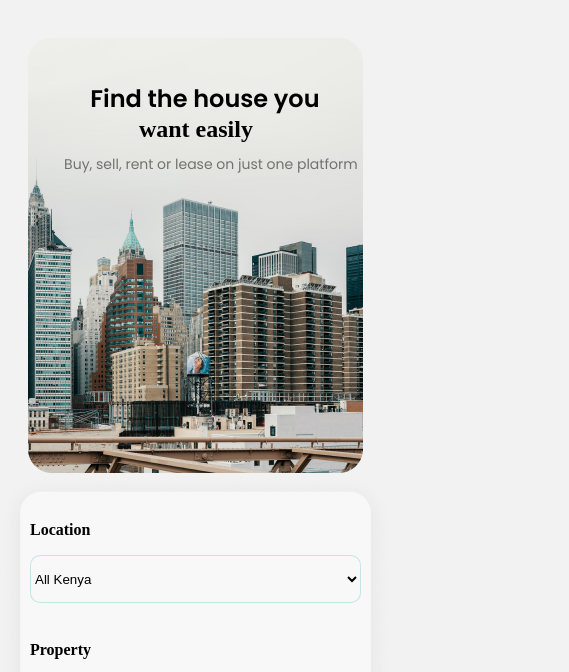
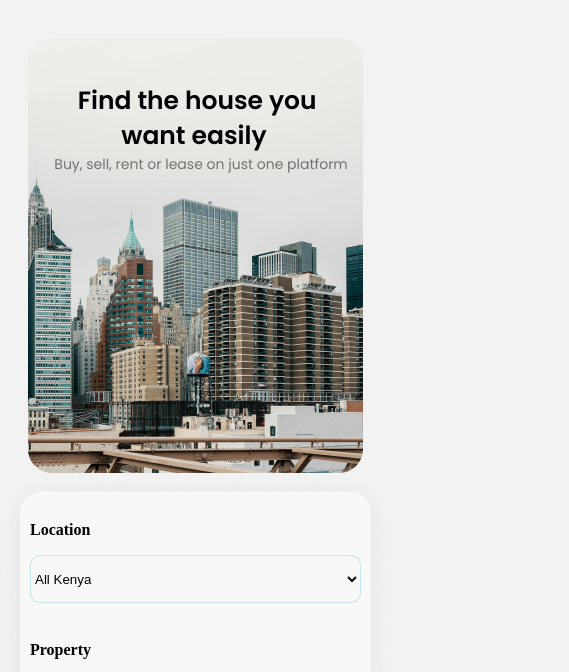
Before and after one commit to ekaterineb/Mid-term-Project, a plain HTML site: page index.html in a window 390 px wide. Shown: the part 101-773 px from the top of the page, 569 px wide, since content can reach past the window. Drawn offline with Linux system fonts and the light colour scheme.

Commit message:
css changes

```diff
--- a/style.css
+++ b/style.css
@@ -52,7 +52,6 @@ li a{
 
 .ad-heading{
     padding: 0px 26px;
-
 }
 .pictures{
     display: flex;
@@ -61,9 +60,6 @@ li a{
 
 .front-and-background{
     position: relative;
-    /* display: flex;
-    margin: auto; */
-    /* margin-right: 0px; */
 }
 
 .ad-background{
@@ -137,7 +133,6 @@ h4{
     left: 0px;
     bottom: -15px;
     gap: 30px;
-    /* border-top: 1px solid #CFEAD6; */
     font-family: Poppins;
     font-size: 14px;
     font-weight: 400;
@@ -145,10 +140,7 @@ h4{
 
 
 
-/* ZEDA PART */
 
-
-/* FILTER */
 
 
 
@@ -162,7 +154,6 @@ h4{
     position: relative;
     display: flex;
     height: 720px;
-    /* max-width: 1500px; */
 }
 .filter-background{
     max-width: 395px;
@@ -182,13 +173,7 @@ h4{
 }
 
 
-/* .checkbox2{
-    position: absolute;
-    bottom: 38px;
-    left: 32px;
-} */
 
-/* yvela satauri */
 
 .filter h3{
     font-size: 16px;
@@ -253,7 +238,7 @@ h4{
 }
 
 
-/* FOOTER */
+
 
 footer{
     background-color: #29B24E;
@@ -275,7 +260,6 @@ footer div{
 
 .mail{
     margin: 40px 0px;
-    /* padding: 1px 20px; */
     color: #FFF;
     font-family: Poppins;
     font-size: 14px;
@@ -289,7 +273,6 @@ footer div{
 footer p{
     text-align: center;
     margin-top: 40px;
-    /* padding: 0px 20px; */
     color: #FFF;
     font-family: Poppins;
     font-size: 14px;
@@ -308,15 +291,17 @@ footer ul li a{
 
 
 
-/* responsive */
+
 
 @media (max-width:768px){
 
-
+header{
+    max-width: 335px;
+}
     section{
         display: block;
-        max-width: 768px;
-        width: 100%;
+        max-width: 335px;
+        width: 96%;
         margin: auto;
     }
 
@@ -324,19 +309,6 @@ footer ul li a{
     header nav ul, .sell-smth {
         display: none;
     }
-
-    /* .header-search{
-        width: 44px;
-        height: 44px;
-        border: 1px solid #FFFFFF;
-        border-radius: 24px;
-        background: #FFFFFF;
-    }
-
-    input{
-        display: none;
-    } */
-
 
     .main-img-content img, h1, h5, .search{
         display: none;
@@ -347,6 +319,7 @@ footer ul li a{
         display: block;
         position: relative;
         margin: 0 auto;
+        max-width: 335px;
     }
 
     .resp-img{
@@ -359,9 +332,9 @@ footer ul li a{
         display: block;
         position: absolute;
         top: 2%;
-        left: 22%;
+        left: 15%;
         font-family: Poppins;
-        font-size: 24px;
+        font-size: 25px;
         font-weight: 600;
     }
 
@@ -370,7 +343,10 @@ footer ul li a{
         display: block;
         position: absolute;
         top: 5%;
-        left: 35%;
+        left: 28%;
+        font-family: Poppins;
+        font-size: 25px;
+        font-weight: 600;
     }
 
 
@@ -379,15 +355,13 @@ footer ul li a{
         display: block;
         position: absolute;
         top: 10%;
-        left: 15%;
+        left: 8%;
         margin: 0 auto;
         font-family: Poppins;
         font-size: 14px;
         font-weight: 400;
         color: #00000080;
     }
-
-
 
 
     .filter{
@@ -399,16 +373,18 @@ footer ul li a{
     }
 
 
-/* dropdown-is opciebi */
-
+    .ad-container{
+        display: block;
+        max-width: 335px;
+        margin-left: -25px;
+    }
 
 
     footer{
         border-radius: 24px;
-        max-width: 375px;
+        max-width: 335px;
         height: 326px;
         position: relative;
-        max-width: 375px;
         width: 100%;
         margin: auto;
     }
```
Also changed, not shown: product.css (+4 -21 lines).
